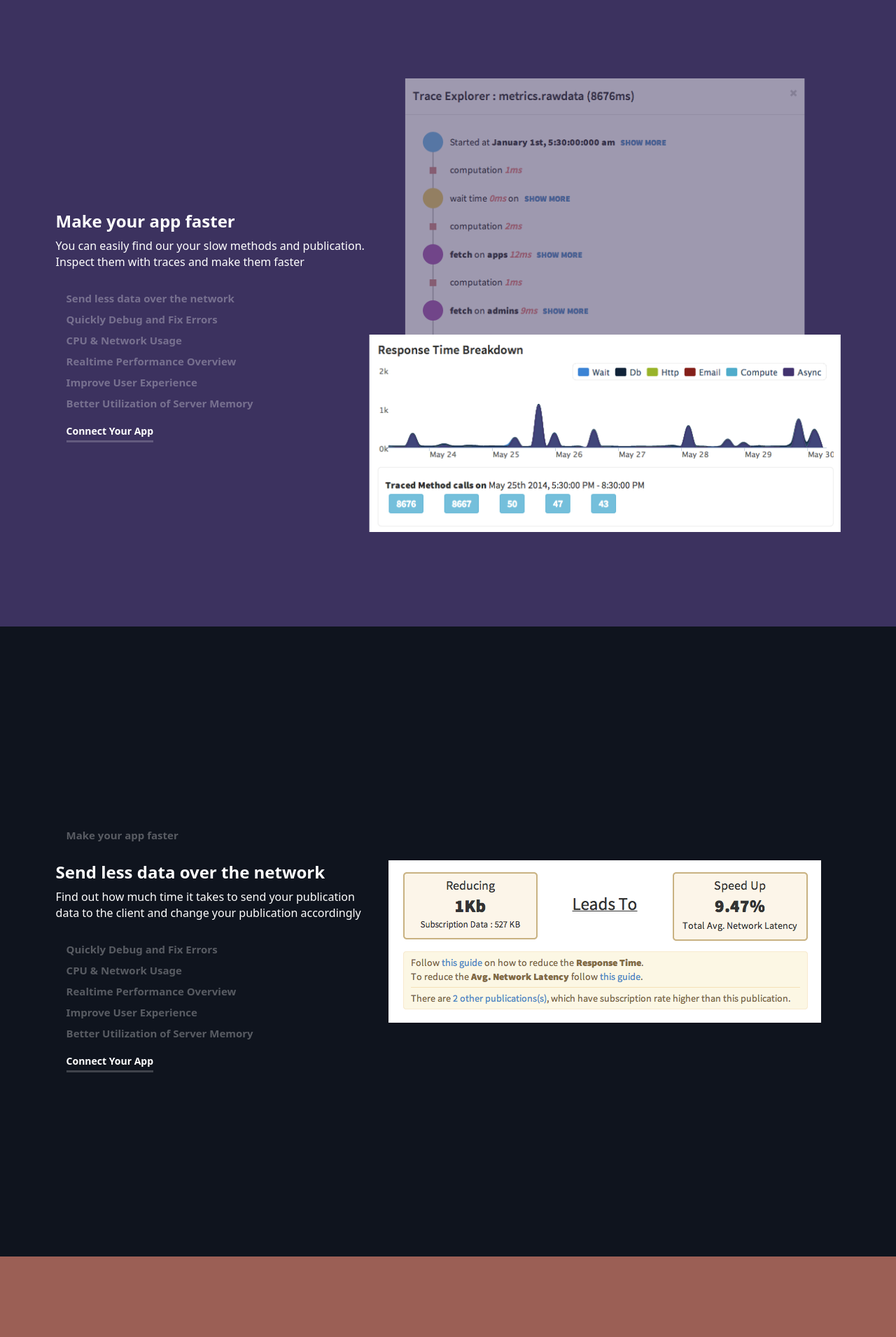
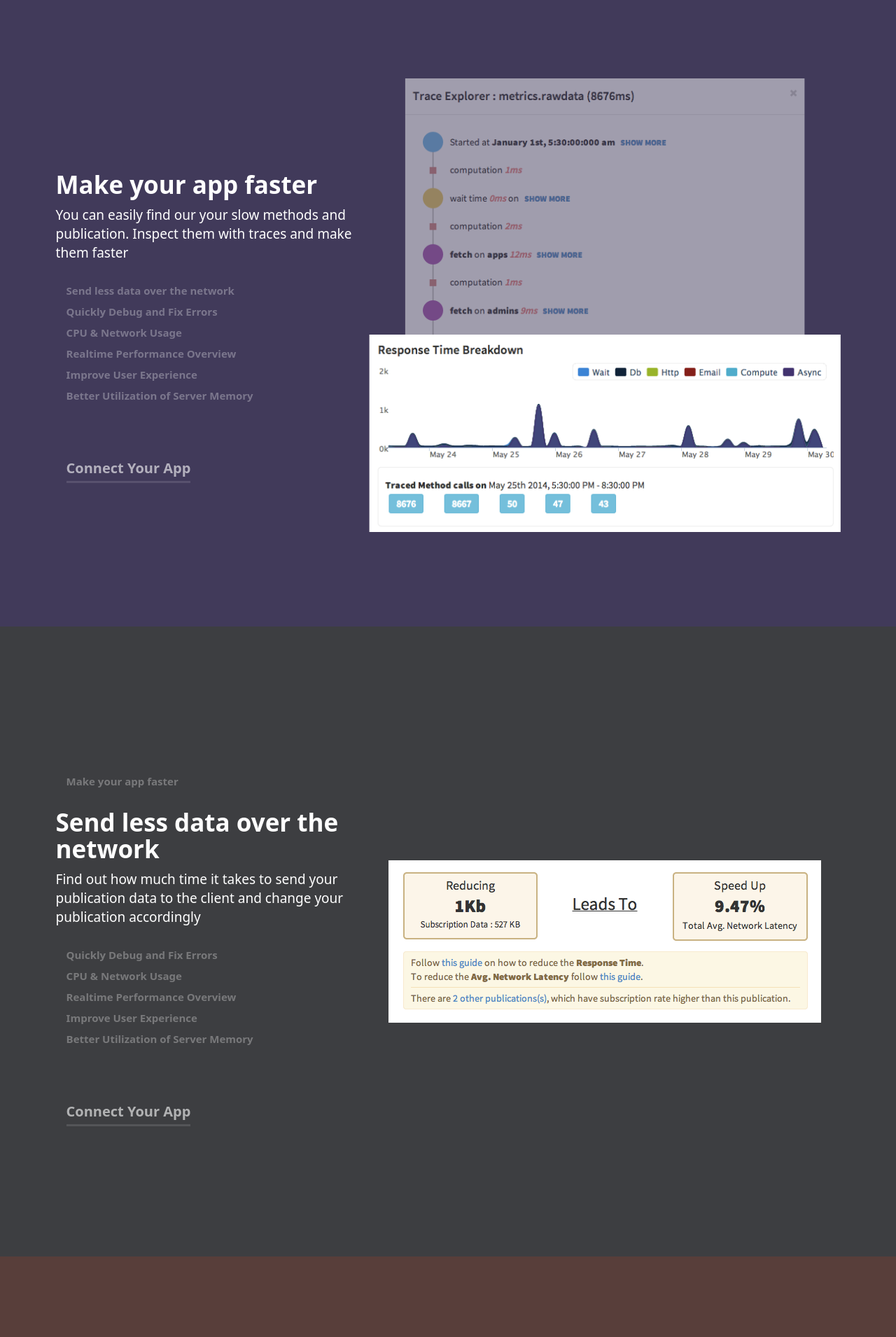
Before and after one commit to kadiraio/kadiraio.github.io, a Jekyll site: the page built from index.html, in a window 1280 px wide. Shown: the part 1384-3294 px from the top of the page at 70% size. Built offline with Jekyll 4.4.1, drawn with Linux system fonts in a browser that asks for light colours; the list of posts is cut into pages by our own code.

Commit message:
improved benefits

```diff
--- a/css/style.css
+++ b/css/style.css
@@ -90,7 +90,7 @@ body, div, ul, li, a, h1, h2, h3, h4, h5 {
 
 .homepage-benefit.purple {
   color: white;
-  background: rgb(60, 50, 95);
+  background: rgb(65, 58, 90);
 }
 
 .homepage-benefit.purple img {
@@ -99,7 +99,7 @@ body, div, ul, li, a, h1, h2, h3, h4, h5 {
 
 .homepage-benefit.darkgrey {
   color: white;
-  background: rgb(15, 20, 30);
+  background: rgb(61, 62, 65);
 }
 
 .homepage-benefit.darkgrey img {
@@ -108,7 +108,7 @@ body, div, ul, li, a, h1, h2, h3, h4, h5 {
 
 .homepage-benefit.red {
   color: white;
-  background: rgb(155, 95, 85);
+  background: rgb(88, 62, 58);
 }
 
 .homepage-benefit.red img {
@@ -163,6 +163,13 @@ body, div, ul, li, a, h1, h2, h3, h4, h5 {
   border-radius: 0;
   border-bottom: 3px solid rgba(255, 255, 255, 0.2);
   transition: all 0.2s;
+  font-size: 20px;
+  opacity: 0.6;
+  padding-top: 60px;
+}
+
+.homepage-benefit a.btn-connect:hover {
+  opacity: 1;
 }
 
 .homepage-benefit.light a.btn-connect {
@@ -207,10 +214,11 @@ body, div, ul, li, a, h1, h2, h3, h4, h5 {
 .homepage-benefit .description h3 {
   margin-top: 25px;
   font-weight: bold;
+  font-size: 35px;
 }
 
 .homepage-benefit .description p {
-  font-size: 16px;
+  font-size: 19px;
   margin-bottom: 25px;
 }
 
```
